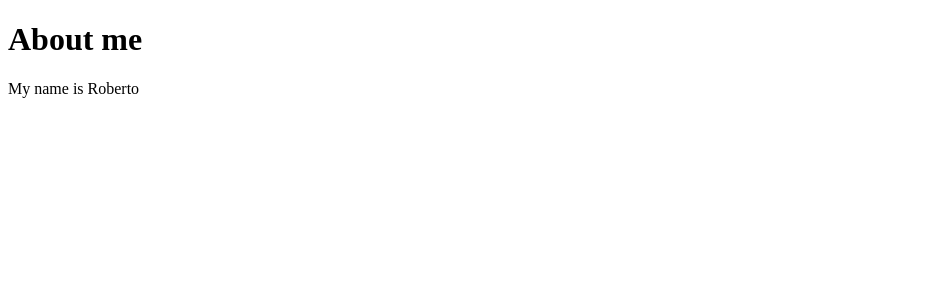
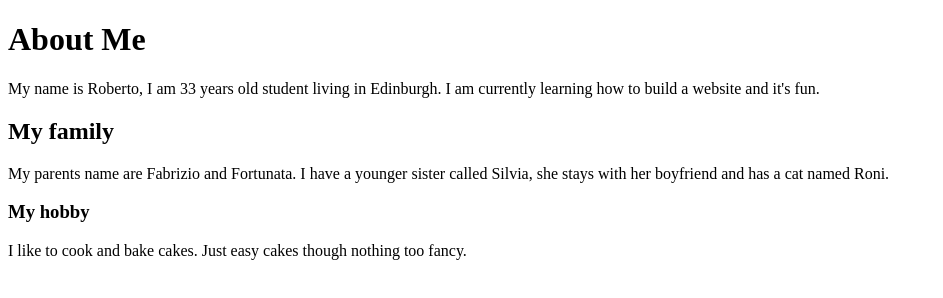
Before and after one commit to robefior/lesson1, a plain HTML site: page index.html in a window 1280 px wide. Shown: the whole page, without its empty margins (0-943 px from the left). Drawn offline with Linux system fonts and the light colour scheme.

Commit message:
changes made

```diff
--- a/index.html
+++ b/index.html
@@ -1,21 +1,31 @@
+<!-- download this file. name it index.html. Create replit called Lesson1, and upload index.html-->
+
 <!DOCTYPE html>
 
 <html>
 
+
 	<head>
-		<title> My first website </title>
-    </head>
+		<!--change title to Task 1-->
+		<title>Task 1</title>
+
+	</head>
+
 
 	<body>
 
-		<h1> About me </h1>
+    <!--change Heading 1 to About Me-->
+		<h1>About Me</h1>
+<p>My name is Roberto, I am 33 years old student living in Edinburgh. I am currently learning how to build a website and it's fun. </p>    <!-- add paragraph with some information about you- name, age, where you live etc. -->
 
-		<p> My name is Roberto </p>
+    <!--change Heading 2 to My family-->
+		<h2>My family</h2>
+    My parents name are Fabrizio and Fortunata. I have a younger sister called Silvia, she stays with her boyfriend and has a cat named Roni.
 
-
-
+    <!--change Heading 3 to My hobby or My favourite place-->
+    <h3>My hobby</h3>
+    I like to cook and bake cakes. Just easy cakes though nothing too fancy.
 
 	</body>
 
-
 </html>
```
Also changed, not shown: 2 other files.
